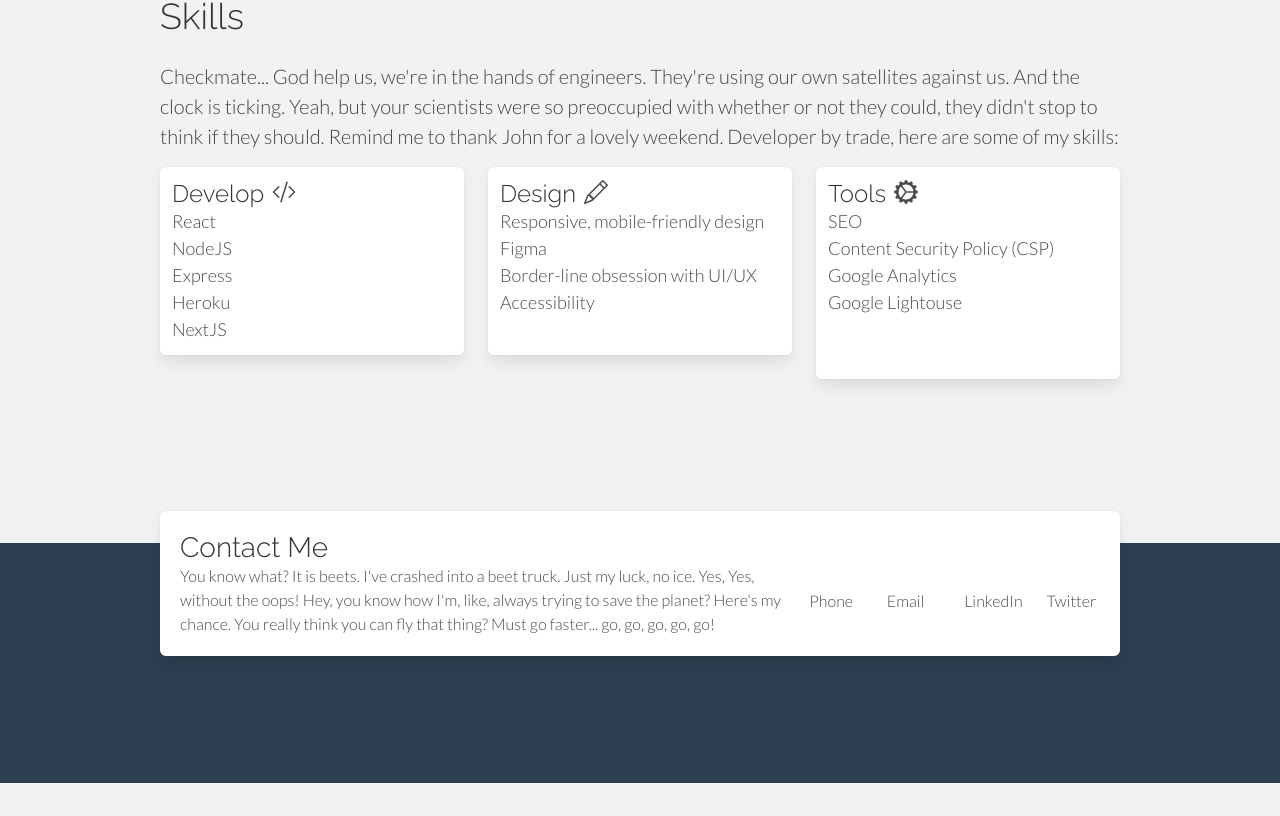
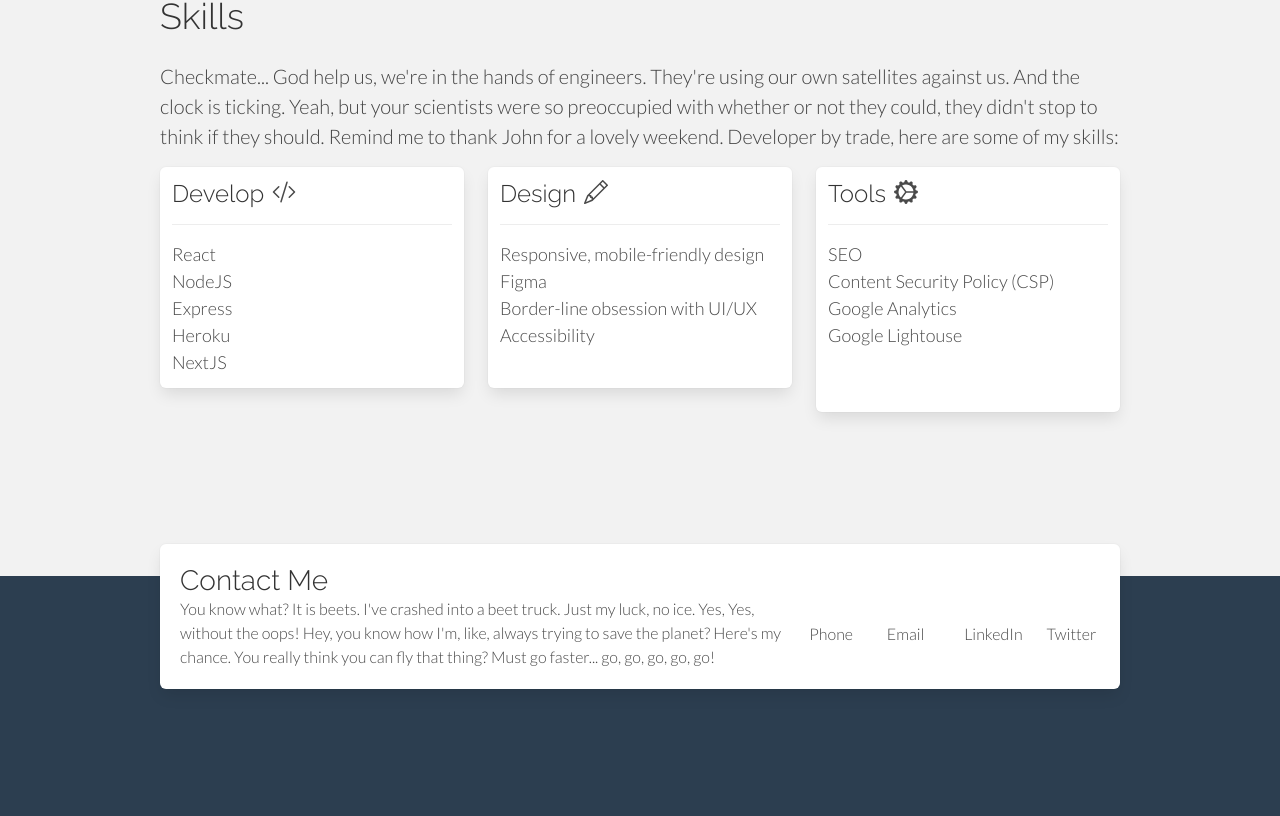
Before and after one commit to cbonaco1/personal_page, a Next.js app: page / in a window 1280 px wide. Shown: the part 3656-4472 px from the top of the page. Before the commit the page ends 4439 px from the top, so only its background shows below. Built offline with nearby package versions, Linux system fonts and the light colour scheme.

Commit message:
add grey border to skills cards

```diff
--- a/src/styles/SkillsItem.module.scss
+++ b/src/styles/SkillsItem.module.scss
@@ -1,5 +1,10 @@
+@import './variables';
+
 .title {
   align-items: center;
+  margin-bottom: 1rem;
+  padding-bottom: 1rem;
+  border-bottom: 1px solid $grey-lightest;
 }
 
 .iconWrapper {
```
